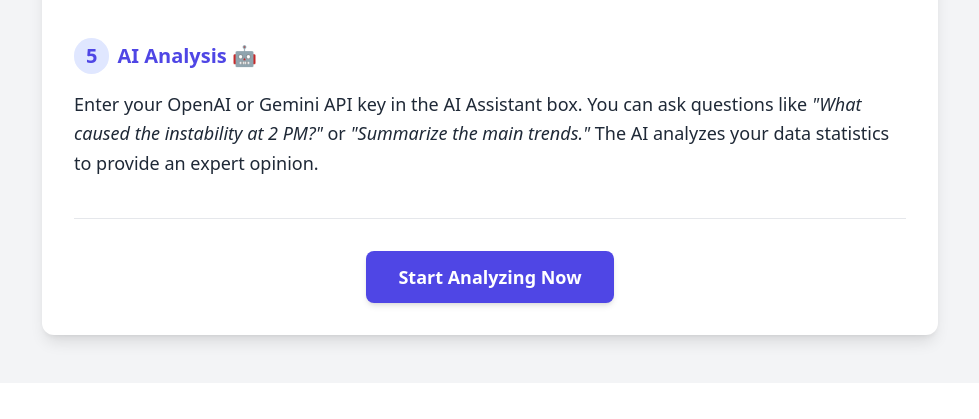
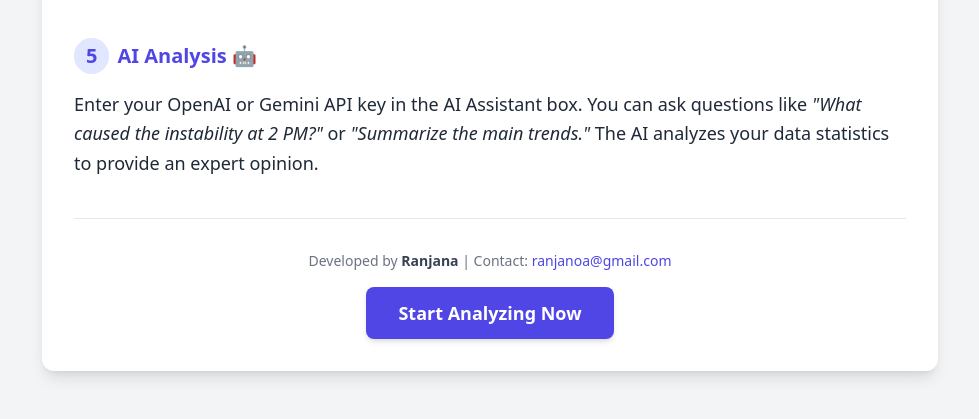
Before and after one commit to ranjanoa/DataEDA, a FastAPI app: page /tutorial in a window 1280 px wide. Shown: the part 836-1255 px from the top of the page, without its empty margins (150-1129 px from the left). Before the commit the page ends 1191 px from the top, so only its background shows below. Run offline with FastAPI, Linux system fonts and the light colour scheme; some libraries are stand-ins or nearby versions.

Commit message:
Add developer contact info to tutorial page

```diff
--- a/frontend/templates/tutorial.html
+++ b/frontend/templates/tutorial.html
@@ -78,7 +78,11 @@
                 </p>
             </section>
 
-            <div class="pt-8 border-t flex justify-center">
+            <div class="pt-8 border-t flex flex-col items-center gap-4">
+                <p class="text-gray-500 text-sm">
+                    Developed by <span class="font-bold text-gray-700">Ranjana</span> |
+                    Contact: <a href="mailto:ranjanoa@gmail.com" class="text-indigo-600 hover:underline">ranjanoa@gmail.com</a>
+                </p>
                 <a href="/" class="bg-indigo-600 text-white px-8 py-3 rounded-lg font-bold text-lg hover:bg-indigo-700 transition shadow-md">
                     Start Analyzing Now
                 </a>
```
